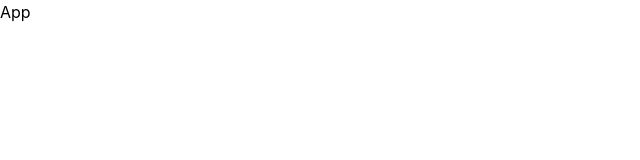
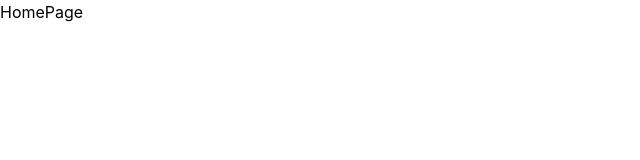
Before and after one commit to HodeonArtz/co-lab, a React (Vite) app in the folder front-end/: page / in a window 1280 px wide. Shown: the top 160 px of the page, without its empty margins (0-640 px from the left). Built offline with nearby package versions, Linux system fonts and the light colour scheme.

Commit message:
#29 add routing

```diff
--- a/front-end/src/App.tsx
+++ b/front-end/src/App.tsx
@@ -1,7 +1,13 @@
 import "@mantine/core/styles.css";
 import { MantineProvider } from "@mantine/core";
 import { theme } from "./theme";
+import { RouterProvider } from "react-router-dom";
+import { routes } from "./routes";
 
 export default function App() {
-  return <MantineProvider theme={theme}>App</MantineProvider>;
+  return (
+    <MantineProvider theme={theme}>
+      <RouterProvider router={routes} />
+    </MantineProvider>
+  );
 }
--- /dev/null
+++ b/front-end/src/app/HomePage.tsx
@@ -0,0 +1,5 @@
+const HomePage = () => {
+  return <div>HomePage</div>;
+};
+
+export default HomePage;
--- /dev/null
+++ b/front-end/src/app/Layout.tsx
@@ -0,0 +1,11 @@
+import { Outlet } from "react-router-dom";
+
+const Layout = () => {
+  return (
+    <div>
+      <Outlet />
+    </div>
+  );
+};
+
+export default Layout;
--- /dev/null
+++ b/front-end/src/routes.tsx
@@ -0,0 +1,11 @@
+import { createBrowserRouter } from "react-router-dom";
+import Layout from "./app/Layout";
+import HomePage from "./app/HomePage";
+
+export const routes = createBrowserRouter([
+  {
+    path: "/",
+    element: <Layout />,
+    children: [{ index: true, element: <HomePage /> }],
+  },
+]);
```
Also changed, not shown: front-end/src/Router.tsx (deleted).
